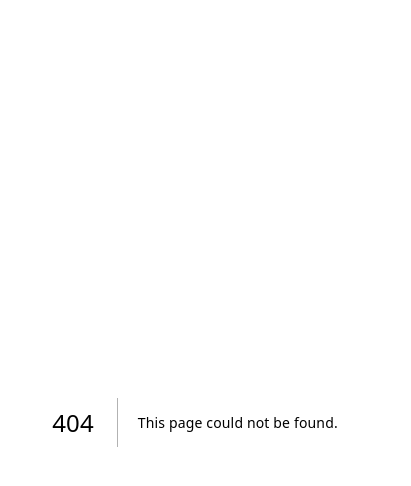
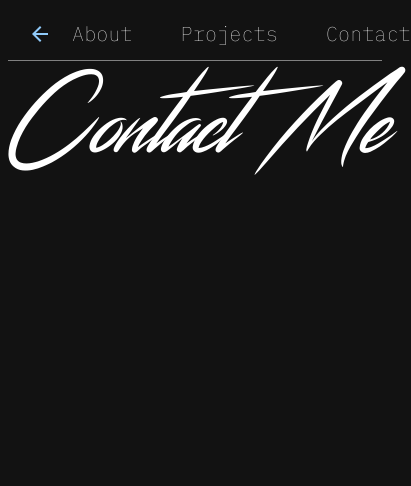
Before and after one commit to Trevor5008/portfolio-site, a Next.js app: page /contact in a window 390 px wide. Before the commit this address had no page. Shown: the top 486 px of the page, 411 px wide, since content can reach past the window. Built offline with nearby package versions, Linux system fonts and the light colour scheme.

Commit message:
Added routing, header functionality, tested for responsiveness

```diff
--- a/src/app/components/Header.jsx
+++ b/src/app/components/Header.jsx
@@ -1,21 +1,32 @@
 "use client";
-import { useState } from "react";
-import { Typography, Box } from "@mui/material";
+import {
+   Box,
+   Button,
+   Typography
+} from "@mui/material";
+import ArrowBackIcon from '@mui/icons-material/ArrowBack';
+import { useRouter } from "next/navigation";
 
 export default function Header() {
+   const router = useRouter();
    // TODO: Add a decoration for current page link
    return (
       <Box
          display="flex"
          paddingY={1}
          alignItems="center"
-         justifyContent="right"
+         justifyContent="space-between"
          margin={1}
          borderBottom={".5px solid grey"}
       >
          <Box
-            marginRight={6}
+            display="flex"
          >
+            <Button onClick={() => router.push("/")}>
+               <ArrowBackIcon />
+            </Button>
+         </Box>
+         <Box marginRight={6}>
             <Typography
                variant="h6"
                fontWeight={100}
@@ -25,6 +36,7 @@ export default function Header() {
                      fontWeight: 600,
                   },
                }}
+               onClick={() => router.push("/about")}
             >
                About
             </Typography>
@@ -39,8 +51,9 @@ export default function Header() {
                      fontWeight: 600,
                   },
                }}
+               onClick={() => router.push("/projects")}
             >
-               Contact
+               Projects
             </Typography>
          </Box>
          <Box marginRight={6}>
@@ -53,8 +66,9 @@ export default function Header() {
                      fontWeight: 600,
                   },
                }}
+               onClick={() => router.push("/contact")}
             >
-               Projects
+               Contact
             </Typography>
          </Box>
       </Box>
--- /dev/null
+++ b/src/app/contact/layout.js
@@ -0,0 +1,10 @@
+import Header from "../components/Header";
+
+export default function ContactLayout({ children }) {
+   return (
+      <section>
+         <Header />
+         {children}
+      </section>
+   );
+}
--- /dev/null
+++ b/src/app/contact/page.js
@@ -0,0 +1,11 @@
+import {
+   Box,
+   Button,
+   Typography
+} from "@mui/material"
+
+export default function Contact() {
+  return (
+    <Typography variant="h1">Contact Me</Typography>
+  )
+}
--- a/src/app/layout.js
+++ b/src/app/layout.js
@@ -1,4 +1,4 @@
-"use client";
+"use client"
 import { ThemeProvider } from "@emotion/react";
 import { theme } from "@/styles/themes";
 import CssBaseline from "@mui/material/CssBaseline";
@@ -11,7 +11,9 @@ export default function RootLayout({ children }) {
          </head>
          <ThemeProvider theme={theme}>
             <CssBaseline />
-            <body>{children}</body>
+            <body>
+               {children}
+            </body>
          </ThemeProvider>
       </html>
    );
```
Also changed, not shown: src/app/about/layout.js (added, +10 -0 lines), src/app/about/page.js (added, +15 -0 lines), src/app/components/Welcome.jsx (+6 -3 lines), src/app/page.js (+11 -19 lines), src/app/projects/layout.js (added, +10 -0 lines), src/app/projects/page.js (added, +11 -0 lines).
